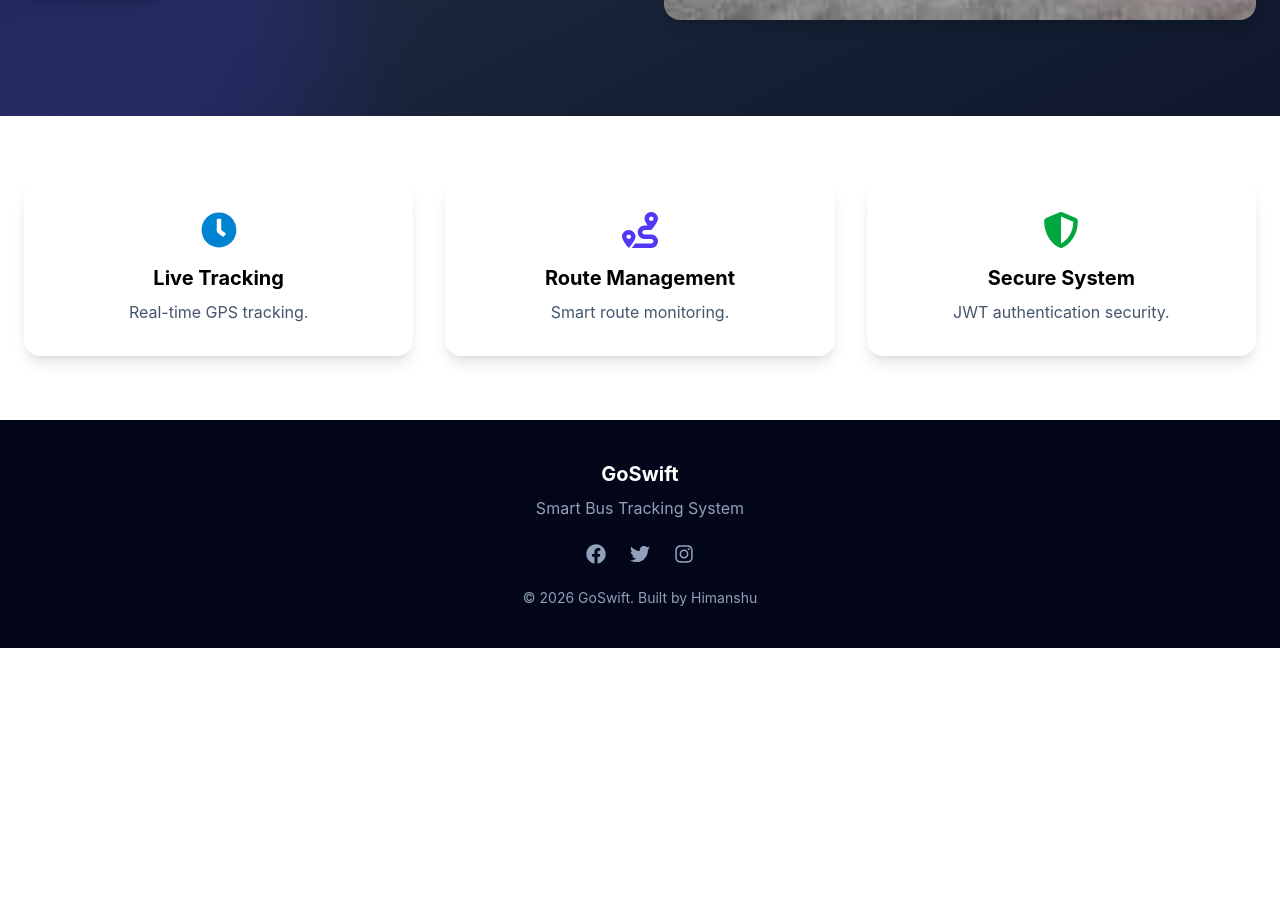
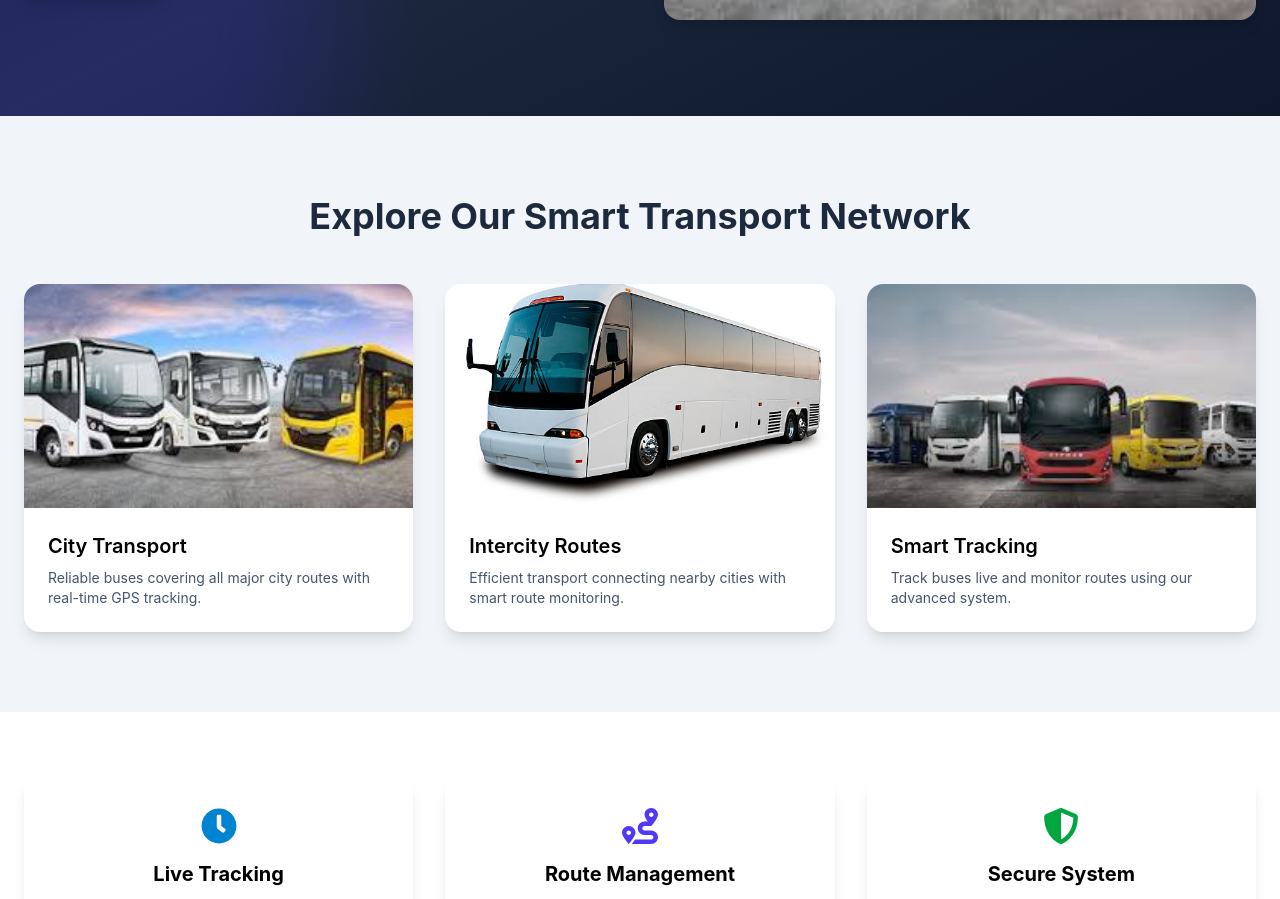
Before and after one commit to Himanshuyadav129/Goswift, a React (Vite) app in the folder Frontend/: page / in a window 1280 px wide. Shown: the part 572-1471 px from the top of the page. Before the commit the page ends 1220 px from the top, so only its background shows below. Built offline with nearby package versions, Linux system fonts and the light colour scheme; no server answers.

Commit message:
updated dashboard

```diff
--- a/Frontend/src/Dashboard.jsx
+++ b/Frontend/src/Dashboard.jsx
@@ -229,6 +229,68 @@ const Dashboard = () => {
         </div>
       </section>
 
+{/* 🚍 Bus Showcase Section */}
+<section className="bg-slate-100 py-20">
+
+  <div className="max-w-7xl mx-auto px-6">
+
+    <h2 className="text-3xl md:text-4xl font-bold text-center text-slate-800 mb-12">
+      Explore Our Smart Transport Network
+    </h2>
+
+    <div className="grid md:grid-cols-3 gap-8">
+
+      {/* Card 1 */}
+      <div className="bg-white rounded-2xl overflow-hidden shadow-lg hover:shadow-2xl transition">
+        <img
+          src="/bus1.jpg"
+          alt="City Bus"
+          className="h-56 w-full object-cover"
+        />
+        <div className="p-6">
+          <h3 className="font-semibold text-xl mb-2">City Transport</h3>
+          <p className="text-slate-600 text-sm">
+            Reliable buses covering all major city routes with real-time GPS tracking.
+          </p>
+        </div>
+      </div>
+
+      {/* Card 2 */}
+      <div className="bg-white rounded-2xl overflow-hidden shadow-lg hover:shadow-2xl transition">
+        <img
+          src="/bus2.jpg"
+          alt="Intercity Bus"
+          className="h-56 w-full object-cover"
+        />
+        <div className="p-6">
+          <h3 className="font-semibold text-xl mb-2">Intercity Routes</h3>
+          <p className="text-slate-600 text-sm">
+            Efficient transport connecting nearby cities with smart route monitoring.
+          </p>
+        </div>
+      </div>
+
+      {/* Card 3 */}
+      <div className="bg-white rounded-2xl overflow-hidden shadow-lg hover:shadow-2xl transition">
+        <img
+          src="/bus3.jpg"
+          alt="Smart Bus"
+          className="h-56 w-full object-cover"
+        />
+        <div className="p-6">
+          <h3 className="font-semibold text-xl mb-2">Smart Tracking</h3>
+          <p className="text-slate-600 text-sm">
+            Track buses live and monitor routes using our advanced system.
+          </p>
+        </div>
+      </div>
+
+    </div>
+
+  </div>
+
+</section>
+
       {/* ⭐ Features */}
       <section className="bg-white py-16">
         <div className="max-w-7xl mx-auto px-6 grid md:grid-cols-3 gap-8">
--- a/Frontend/src/Track.jsx
+++ b/Frontend/src/Track.jsx
@@ -11,16 +11,13 @@ import axios from "axios";
 import { io } from "socket.io-client";
 import "leaflet/dist/leaflet.css";
 
-// socket connection
-const socket = io("http://localhost:5000");
-
 // 🚌 Bus Icon
 const busIcon = new L.Icon({
   iconUrl: "https://cdn-icons-png.flaticon.com/512/61/61231.png",
   iconSize: [32, 32],
 });
 
-// Route line (visual only)
+// Route line
 const route = [
   [28.6139, 77.2090],
   [28.6170, 77.2130],
@@ -34,10 +31,12 @@ const route = [
 
 const Track = () => {
 
-  // buses state
   const [busPositions, setBusPositions] = useState([]);
 
-  // fetch buses from backend
+  // socket create
+  const socket = io("http://localhost:5000");
+
+  // fetch buses
   useEffect(() => {
 
     const fetchBuses = async () => {
@@ -58,29 +57,33 @@ const Track = () => {
 
   }, []);
 
-  // socket live updates
+  // socket live update
   useEffect(() => {
 
     socket.on("busLocationUpdate", (data) => {
 
       setBusPositions(prev => {
 
-        const filtered = prev.filter(b => b._id !== data.busId);
+        const updated = prev.map(bus =>
 
-        return [
-          ...filtered,
-          {
-            _id: data.busId,
-            latitude: data.latitude,
-            longitude: data.longitude
-          }
-        ];
+          bus._id === data.busId
+            ? {
+                ...bus,
+                latitude: data.latitude,
+                longitude: data.longitude
+              }
+            : bus
+        );
+
+        return updated;
 
       });
 
     });
 
-  }, []);
+    return () => socket.disconnect();
+
+  }, [socket]);
 
   return (
     <div className="min-h-screen bg-gradient-to-br from-slate-950 via-slate-900 to-black text-white p-8">
@@ -128,8 +131,10 @@ const Track = () => {
               >
                 <Popup>
                   <div>
-                    <strong>Bus {bus.busNumber || bus._id}</strong>
-                    <br />
+                    <strong>Bus {bus.busNumber}</strong>
+                    <br/>
+                    Driver: {bus.driverName}
+                    <br/>
                     Status: Running
                   </div>
                 </Popup>
@@ -146,7 +151,7 @@ const Track = () => {
       {/* Fleet Panel */}
       <div className="max-w-7xl mx-auto mt-10 grid grid-cols-1 md:grid-cols-3 gap-8">
 
-        <div className="bg-white/5 backdrop-blur-xl p-6 rounded-2xl border border-white/10 hover:scale-105 transition">
+        <div className="bg-white/5 backdrop-blur-xl p-6 rounded-2xl border border-white/10">
           <h3 className="text-sky-400 font-semibold text-lg">
             Active Fleet
           </h3>
@@ -158,7 +163,7 @@ const Track = () => {
           </p>
         </div>
 
-        <div className="bg-white/5 backdrop-blur-xl p-6 rounded-2xl border border-white/10 hover:scale-105 transition">
+        <div className="bg-white/5 backdrop-blur-xl p-6 rounded-2xl border border-white/10">
           <h3 className="text-sky-400 font-semibold text-lg">
             Route Coverage
           </h3>
@@ -170,7 +175,7 @@ const Track = () => {
           </p>
         </div>
 
-        <div className="bg-white/5 backdrop-blur-xl p-6 rounded-2xl border border-white/10 hover:scale-105 transition">
+        <div className="bg-white/5 backdrop-blur-xl p-6 rounded-2xl border border-white/10">
           <h3 className="text-sky-400 font-semibold text-lg">
             System Status
           </h3>
```
